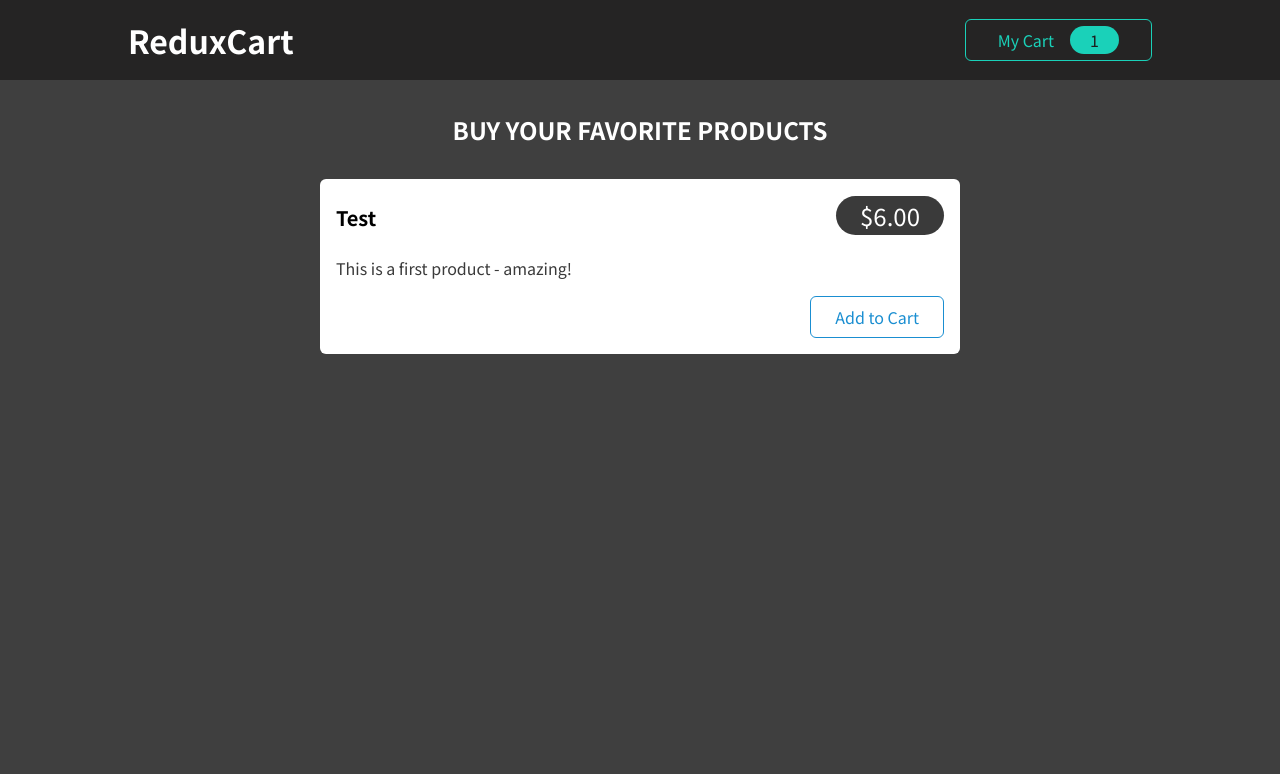
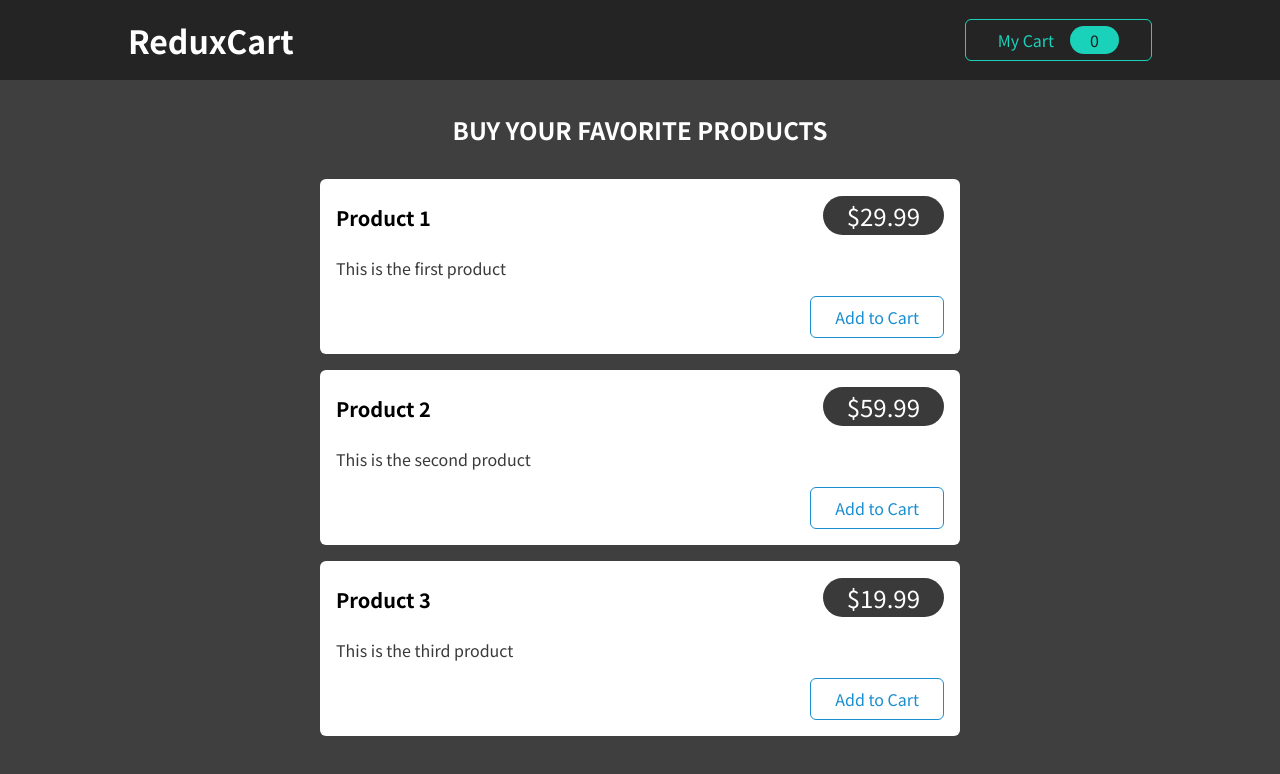
Before and after one commit to terermike/cart-redux, a React (Create React App) app: page / in a window 1280 px wide. Shown: the top 774 px of the page. Built offline with nearby package versions, Linux system fonts and the light colour scheme.

Commit message:
Implemented addition and removal of items from cart

```diff
--- a/src/components/Cart/Cart.js
+++ b/src/components/Cart/Cart.js
@@ -1,15 +1,26 @@
-import Card from '../UI/Card';
-import classes from './Cart.module.css';
-import CartItem from './CartItem';
+import { useSelector } from "react-redux";
+import Card from "../UI/Card";
+import classes from "./Cart.module.css";
+import CartItem from "./CartItem";
 
 const Cart = (props) => {
+  const cartItems = useSelector((state) => state.cart.items);
   return (
     <Card className={classes.cart}>
       <h2>Your Shopping Cart</h2>
       <ul>
-        <CartItem
-          item={{ title: 'Test Item', quantity: 3, total: 18, price: 6 }}
-        />
+        {cartItems.map((item) => (
+          <CartItem
+            key={item.id}
+            item={{
+              id: item.id,
+              title: item.name,
+              quantity: item.quantity,
+              total: item.totalPrice,
+              price: item.price,
+            }}
+          />
+        ))}
       </ul>
     </Card>
   );
--- a/src/components/Cart/CartButton.js
+++ b/src/components/Cart/CartButton.js
@@ -1,8 +1,9 @@
 import classes from "./CartButton.module.css";
-import { useDispatch } from "react-redux";
+import { useDispatch, useSelector } from "react-redux";
 import { uiActions } from "../../store/ui-slice";
 
 const CartButton = (props) => {
+  const cartQuantity = useSelector((state) => state.cart.totalQuantity);
   const dispatch = useDispatch();
   function handleShowCart() {
     dispatch(uiActions.toggle());
@@ -10,7 +11,7 @@
   return (
     <button className={classes.button} onClick={handleShowCart}>
       <span>My Cart</span>
-      <span className={classes.badge}>1</span>
+      <span className={classes.badge}>{cartQuantity}</span>
     </button>
   );
 };
--- a/src/components/Cart/CartItem.js
+++ b/src/components/Cart/CartItem.js
@@ -1,14 +1,25 @@
-import classes from './CartItem.module.css';
+import classes from "./CartItem.module.css";
+import { useDispatch } from "react-redux";
+import { cartActions } from "../../store/cart-slice";
 
 const CartItem = (props) => {
-  const { title, quantity, total, price } = props.item;
+  const { title, quantity, total, price, id } = props.item;
+  const dispatch = useDispatch();
+
+  function addItemHandler() {
+    dispatch(cartActions.addItemsToCart({ id, title, price }));
+  }
+
+  function removeItemHandler() {
+    dispatch(cartActions.removeitemFromCart(id));
+  }
 
   return (
     <li className={classes.item}>
       <header>
         <h3>{title}</h3>
         <div className={classes.price}>
-          ${total.toFixed(2)}{' '}
+          ${total.toFixed(2)}{" "}
           <span className={classes.itemprice}>(${price.toFixed(2)}/item)</span>
         </div>
       </header>
@@ -17,8 +28,8 @@
           x <span>{quantity}</span>
         </div>
         <div className={classes.actions}>
-          <button>-</button>
-          <button>+</button>
+          <button onClick={removeItemHandler}>-</button>
+          <button onClick={addItemHandler}>+</button>
         </div>
       </div>
     </li>
--- a/src/components/Shop/ProductItem.js
+++ b/src/components/Shop/ProductItem.js
@@ -1,9 +1,20 @@
-import Card from '../UI/Card';
-import classes from './ProductItem.module.css';
+import Card from "../UI/Card";
+import classes from "./ProductItem.module.css";
+import { useDispatch } from "react-redux";
+import { cartActions } from "../../store/cart-slice";
 
 const ProductItem = (props) => {
-  const { title, price, description } = props;
-
+  const { title, price, description, id } = props;
+  const dispatch = useDispatch();
+  function addToCarthandler() {
+    dispatch(
+      cartActions.addItemsToCart({
+        id,
+        title,
+        price,
+      })
+    );
+  }
   return (
     <li className={classes.item}>
       <Card>
@@ -13,7 +24,7 @@
         </header>
         <p>{description}</p>
         <div className={classes.actions}>
-          <button>Add to Cart</button>
+          <button onClick={addToCarthandler}>Add to Cart</button>
         </div>
       </Card>
     </li>
--- a/src/components/Shop/Products.js
+++ b/src/components/Shop/Products.js
@@ -1,16 +1,41 @@
-import ProductItem from './ProductItem';
-import classes from './Products.module.css';
+import ProductItem from "./ProductItem";
+import classes from "./Products.module.css";
+
+const DUMMY_PRODUCTS = [
+  {
+    id: "p1",
+    title: "Product 1",
+    price: 29.99,
+    description: "This is the first product",
+  },
+  {
+    id: "p2",
+    title: "Product 2",
+    price: 59.99,
+    description: "This is the second product",
+  },
+  {
+    id: "p3",
+    title: "Product 3",
+    price: 19.99,
+    description: "This is the third product",
+  },
+];
 
 const Products = (props) => {
   return (
     <section className={classes.products}>
       <h2>Buy your favorite products</h2>
       <ul>
-        <ProductItem
-          title='Test'
-          price={6}
-          description='This is a first product - amazing!'
-        />
+        {DUMMY_PRODUCTS.map((product) => (
+          <ProductItem
+            key={product.key}
+            id={product.id}
+            title={product.title}
+            price={product.price}
+            description={product.description}
+          />
+        ))}
       </ul>
     </section>
   );
--- a/src/store/cart-slice.js
+++ b/src/store/cart-slice.js
@@ -1,15 +1,21 @@
 import { createSlice } from "@reduxjs/toolkit";
+
+const initialCartState = {
+  items: [],
+  totalQuantity: 0,
+};
 
 const cartSlice = createSlice({
   name: "cart",
-  initialState: { items: [], totalQuantity: 0 },
+  initialState: initialCartState,
   reducers: {
-    addItemToCart(state, action) {
+    addItemsToCart(state, action) {
       const newItem = action.payload;
       const existingItem = state.items.find((item) => item.id === newItem.id);
+      state.totalQuantity++;
       if (!existingItem) {
         state.items.push({
-          iemId: newItem.id,
+          id: newItem.id,
           price: newItem.price,
           quantity: 1,
           totalPrice: newItem.price,
@@ -22,7 +28,8 @@
     },
     removeitemFromCart(state, action) {
       const id = action.payload;
-      const existingItem = state.items.find((item) => (item.id = id));
+      const existingItem = state.items.find((item) => item.id === id);
+      state.totalQuantity--;
       if (existingItem.quantity === 1) {
         state.items = state.items.filter((item) => item.id !== id);
       } else {
--- a/src/store/index.js
+++ b/src/store/index.js
@@ -3,7 +3,7 @@
 import cartSlice from "./cart-slice";
 
 const store = configureStore({
-  reducer: { ui: uiSlice.reducer, cart: cartSlice },
+  reducer: { ui: uiSlice.reducer, cart: cartSlice.reducer },
 });
 
 export default store;
```
